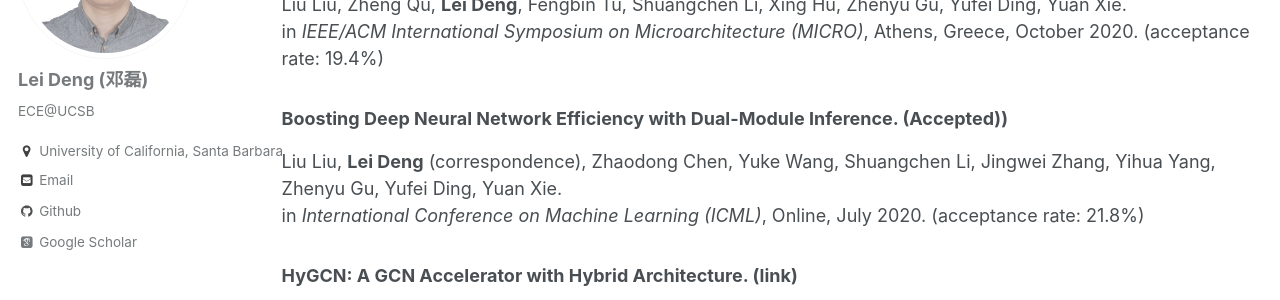
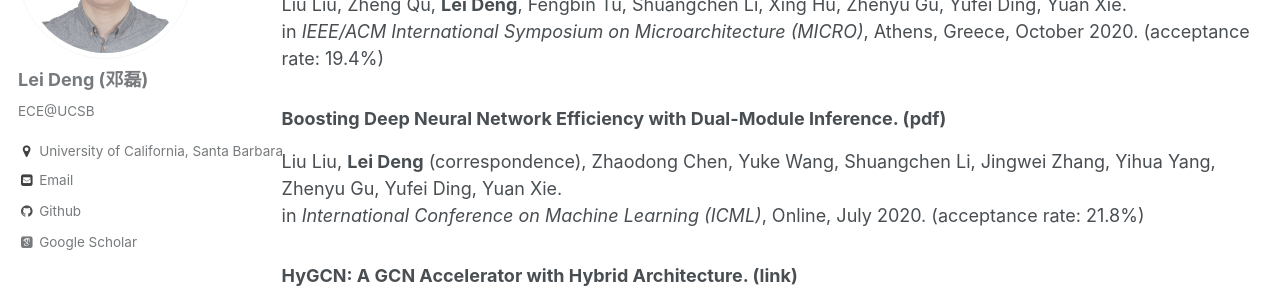
Before and after one commit to dllfei/dllfei.github.io, a Jekyll site: the page built from _pages/publications.md, in a window 1280 px wide and 900 px high, scrolled down 5694 px. Shown: the part 152-452 px from the top of the window. Built offline with Jekyll 4.4.1, drawn with Linux system fonts in a browser that asks for light colours; some web fonts are replaced.

Commit message:
Update publications.md

```diff
--- a/_pages/publications.md
+++ b/_pages/publications.md
@@ -171,7 +171,7 @@ Guoqi Li, Wuhua Hu, Gaoxi Xiao, **Lei Deng**, Pei Tang, Jing Pei, Luping Shi. <b
 Liu Liu, Zheng Qu, **Lei Deng**, Fengbin Tu, Shuangchen Li, Xing Hu, Zhenyu Gu, Yufei Ding, Yuan Xie. <br />
 in *IEEE/ACM International Symposium on Microarchitecture (MICRO)*, Athens, Greece, October 2020. (acceptance rate: 19.4%)
 
-### Boosting Deep Neural Network Efficiency with Dual-Module Inference. (Accepted)) <br />
+### Boosting Deep Neural Network Efficiency with Dual-Module Inference. ([pdf](https://proceedings.icml.cc/static/paper_files/icml/2020/5569-Paper.pdf)) <br />
 Liu Liu, **Lei Deng** (correspondence), Zhaodong Chen, Yuke Wang, Shuangchen Li, Jingwei Zhang, Yihua Yang, Zhenyu Gu, Yufei Ding, Yuan Xie. <br />
 in *International Conference on Machine Learning (ICML)*, Online, July 2020. (acceptance rate: 21.8%)
 
```
